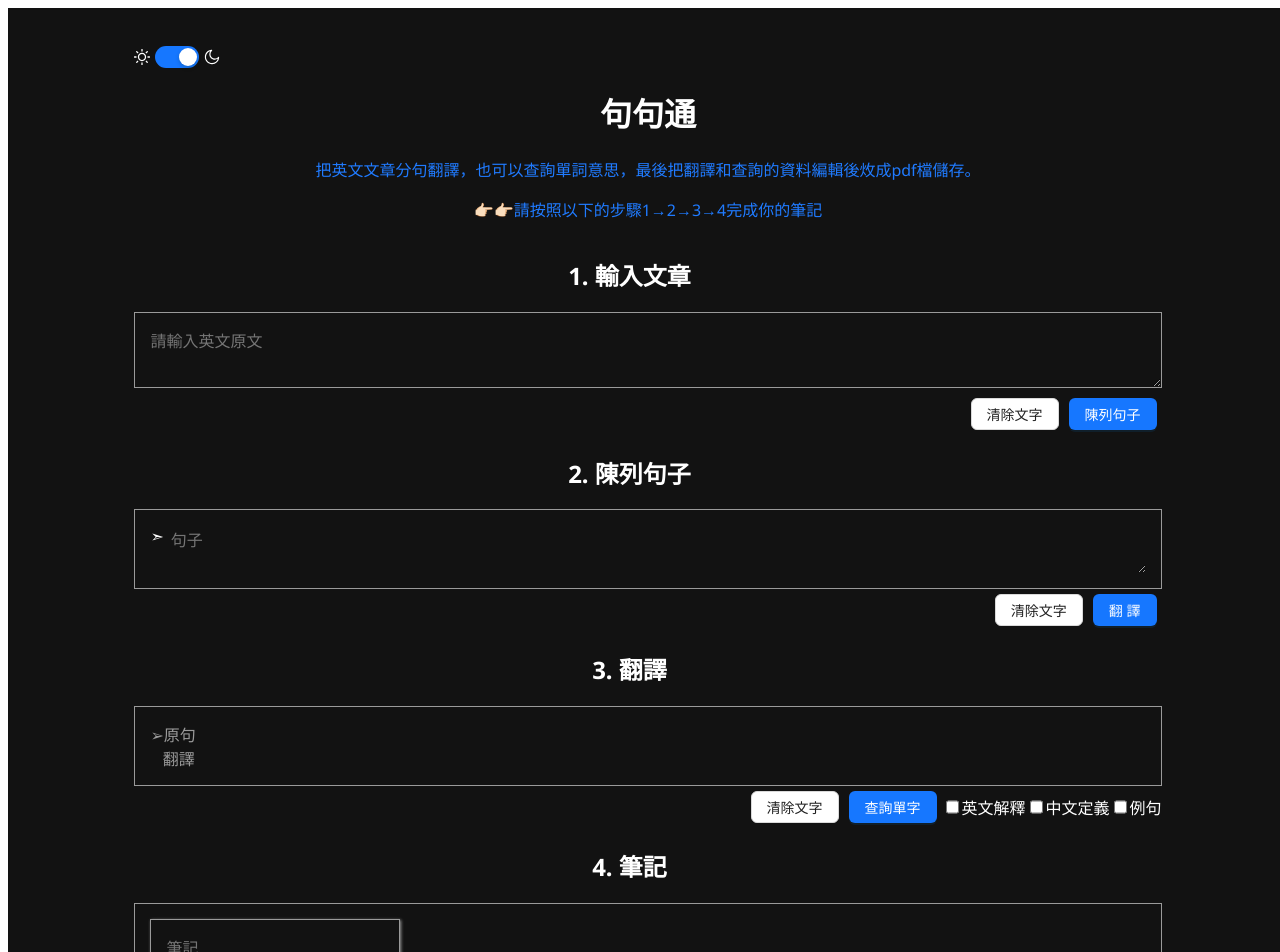
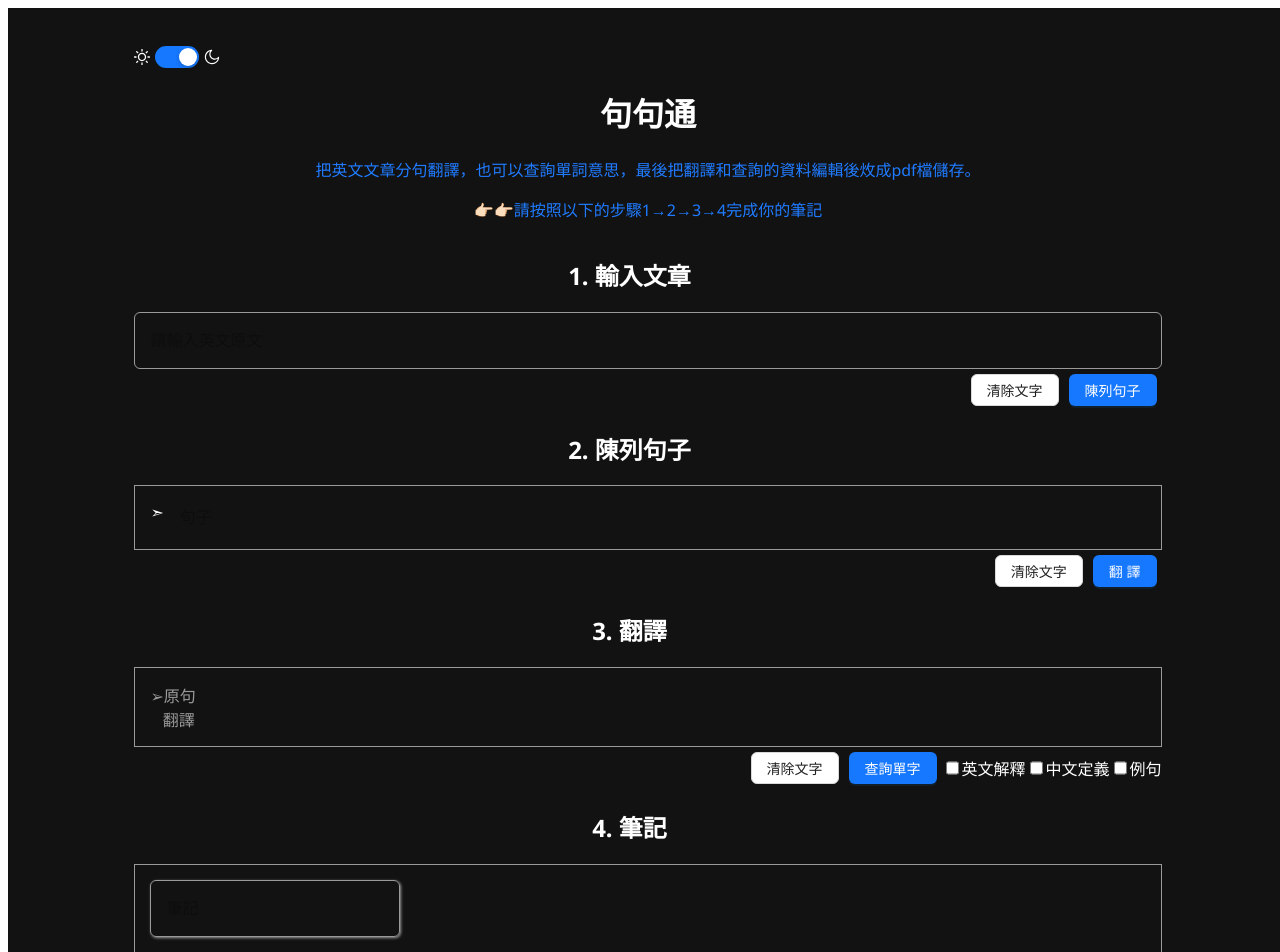
Before and after one commit to LisaMandarin/LearnEnglish, a React (Vite) app: page / in a window 1280 px wide. Shown: the top 952 px of the page. Built offline with nearby package versions, Linux system fonts and the light colour scheme; some icons are missing.

Commit message:
textarea autosize

```diff
--- a/src/components/ArticleSection.jsx
+++ b/src/components/ArticleSection.jsx
@@ -1,11 +1,11 @@
 import { Icon} from '@iconify/react'
-import { Button } from 'antd'
+import { Button, Input } from 'antd'
 import HintJSON from '../data/hint.json'
 import { useState } from 'react'
 
 export function ArticleSection({article, setArticle, setSentences, darkMode}) {
     const [ showHint, setShowHint ] = useState(false)
-
+    const { TextArea } = Input
     const clearArticle = () => {
         const confirmed = window.confirm('確定清除文字？')
         if (confirmed) {
@@ -40,11 +40,13 @@ export function ArticleSection({article, setArticle, setSentences, darkMode}) {
                     ))}
                 </ul>
             )}
-            <textarea
+            <TextArea
                 className={ darkMode ? 'dark-mode renderingWindow' : 'renderingWindow'}
                 placeholder='請輸入英文原文'
                 value={article}
                 onChange={e => setArticle(e.target.value)}
+                autoSize
+                style={{backgroundColor: 'inherit'}}
                 />
             <div>
                 <Button onClick={clearArticle}>清除文字</Button>
--- a/src/components/NotesSection.jsx
+++ b/src/components/NotesSection.jsx
@@ -1,5 +1,5 @@
 import { Icon } from "@iconify/react"
-import { Button } from "antd"
+import { Button, Input } from "antd"
 import { DownloadOutlined } from "@ant-design/icons"
 import HintJSON from '../data/hint.json'
 import { useState } from "react"
@@ -7,6 +7,7 @@ import { GeneratePDF } from "./GeneratePDF"
 
 export function NotesSection({notes, setNotes, loading, error, sentences, translation, darkMode, setError}) {
     const [ showHint, setShowHint ] = useState(false)
+    const { TextArea } = Input
 
     const clearNotes = () => {
         const confirmed = window.confirm('確定清除全部筆記？')
@@ -58,15 +59,22 @@ export function NotesSection({notes, setNotes, loading, error, sentences, transl
                     notes.map(n => (
                         <div key={n.id} className="note-container">
                             <button className={ darkMode ? 'close-button dark-mode' : 'close-button'} onClick={() => deleteNote(n.id)}>X</button>
-                            <textarea
+                            <TextArea
                                 className={ darkMode ? 'dark-mode' : ''}
                                 value={n.wordInfo}
                                 onChange={e => handleTextareaChange(e.target.value, n.id)}
+                                autoSize
+                                style={{backgroundColor: "inherit"}}
                             />
                         </div>
                     ))
                 ) : (
-                    <textarea className= { darkMode ? 'dark-mode sample' : 'sample'} placeholder='筆記' />
+                    <TextArea
+                        className= { darkMode ? 'dark-mode sample' : 'sample'}
+                        placeholder='筆記'
+                        autoSize
+                        style={{backgroundColor: "inherit"}}
+                     />
                 )}
 
             </div>
--- a/src/components/SentencesSection.jsx
+++ b/src/components/SentencesSection.jsx
@@ -1,11 +1,12 @@
 import { Icon} from '@iconify/react'
-import { Button } from 'antd'
+import { Button, Input } from 'antd'
 import HintJSON from '../data/hint.json'
 import { microsoftTranslator } from './APIs/microsoft-translator'
 import { useState } from 'react'
 
 export function SentencesSection({sentences, setSentences, setTranslation, setLoading, setError, darkMode}) {
     const [ showHint, setShowHint ] = useState(false)
+    const { TextArea } = Input
 
     const clearSentences = () => {
         const confirmed = window.confirm('確定清除文字？')
@@ -48,12 +49,14 @@ export function SentencesSection({sentences, setSentences, setTranslation, setLo
             <ul className='renderingWindow'>
                 { sentences.map((s, index) => (
                         <li key={index}>
-                            <textarea
+                            <TextArea
                                 className={ darkMode ? 'dark-mode' : ''}
                                 placeholder='句子'
                                 value={`${s}`}
                                 onChange={e => handleTextareaChange(e.target.value, index)}
-                                style={{fontSize: '1rem'}}/>
+                                autoSize
+                                style={{fontSize: '1rem', backgroundColor: 'inherit'}}
+                            />
                         </li>
                     ))}
             </ul>
```
